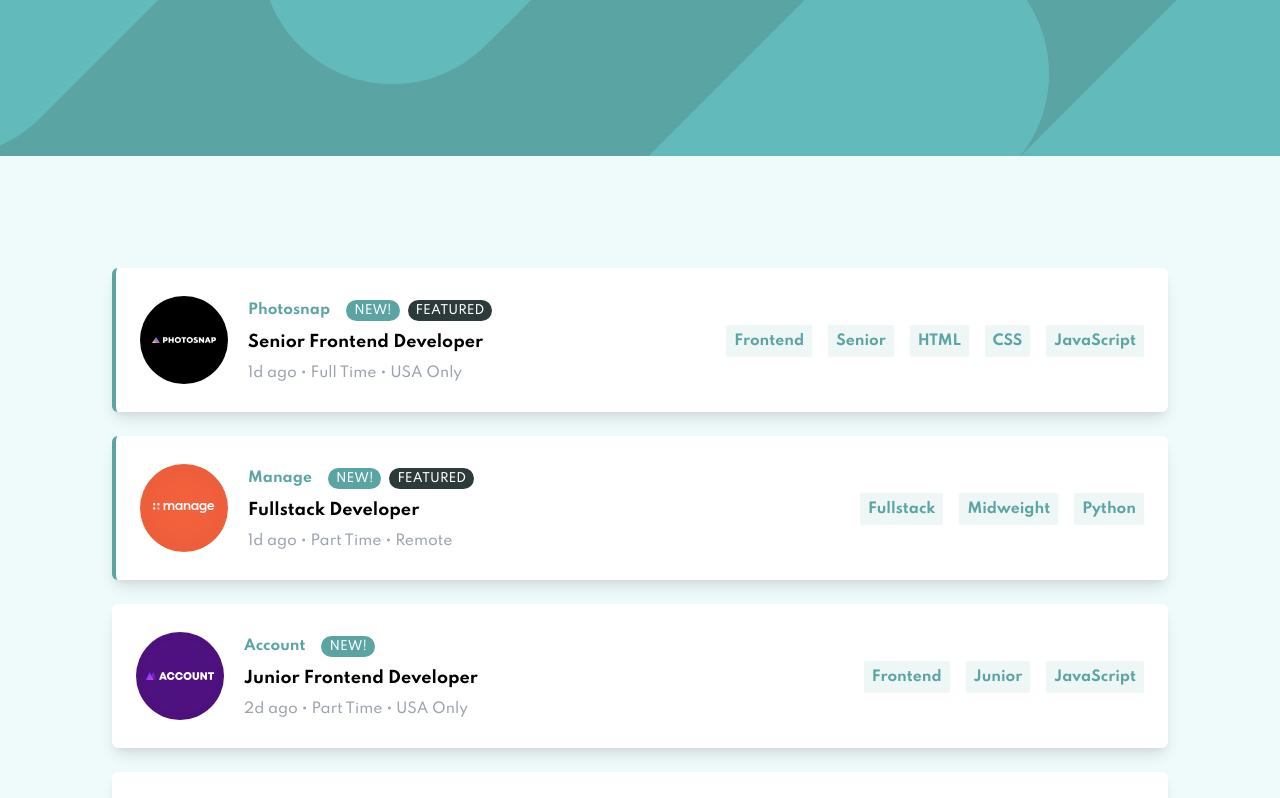
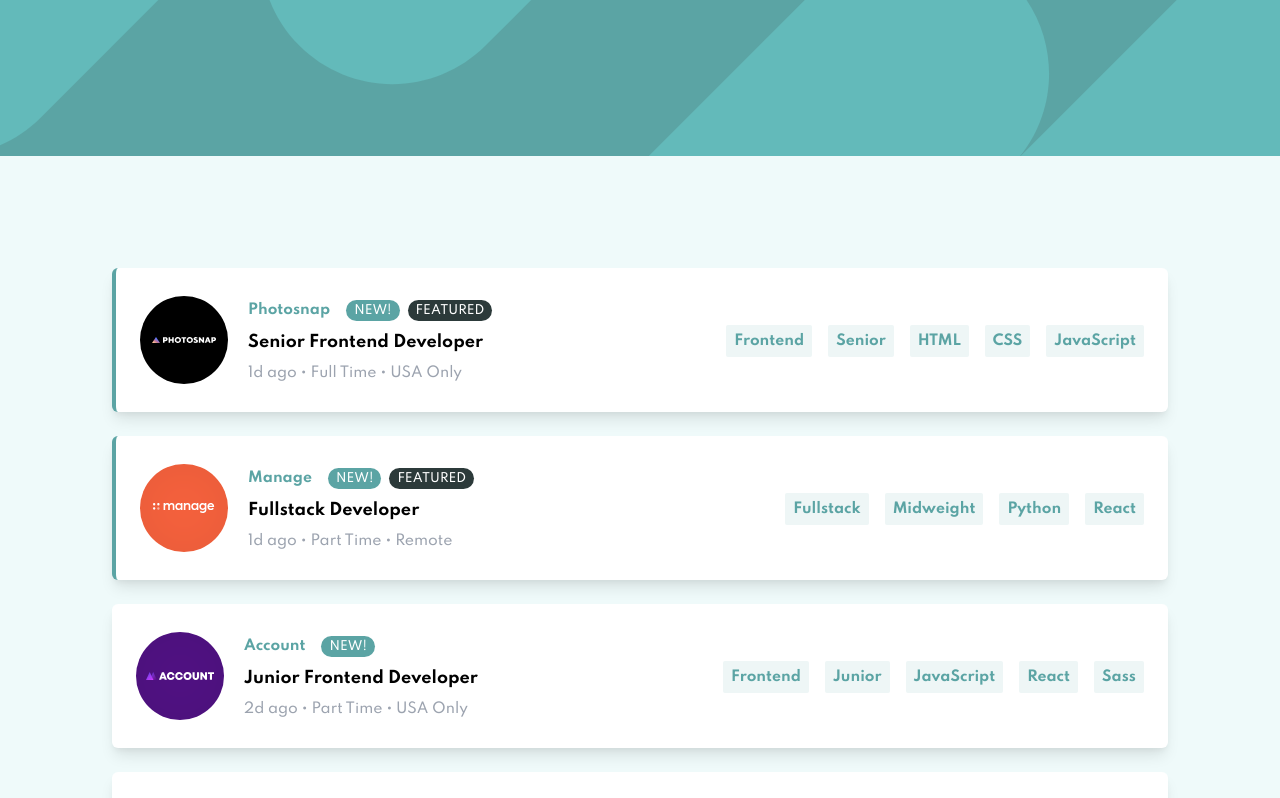
Before and after one commit to kelvinsanchez15/static-job-listings, a Next.js app: page / in a window 1280 px wide. Shown: the top 798 px of the page. Built offline with nearby package versions, Linux system fonts and the light colour scheme.

Commit message:
add job.tools array to tags

```diff
--- a/components/Card.tsx
+++ b/components/Card.tsx
@@ -52,7 +52,7 @@ export default function Card({ job }: { job: Job }) {
         <p className="text-gray-400 text-sm">{`${job.postedAt} • ${job.contract} • ${job.location}`}</p>
       </div>
       <div id="tags">
-        {[job.role, job.level, ...job.languages].map((tag) => (
+        {[job.role, job.level, ...job.languages, ...job.tools].map((tag) => (
           <span
             key={tag}
             className="ml-4 p-2 text-cyan text-sm font-semibold bg-cyan-light rounded-sm hover:bg-cyan hover:text-white cursor-pointer"
```
